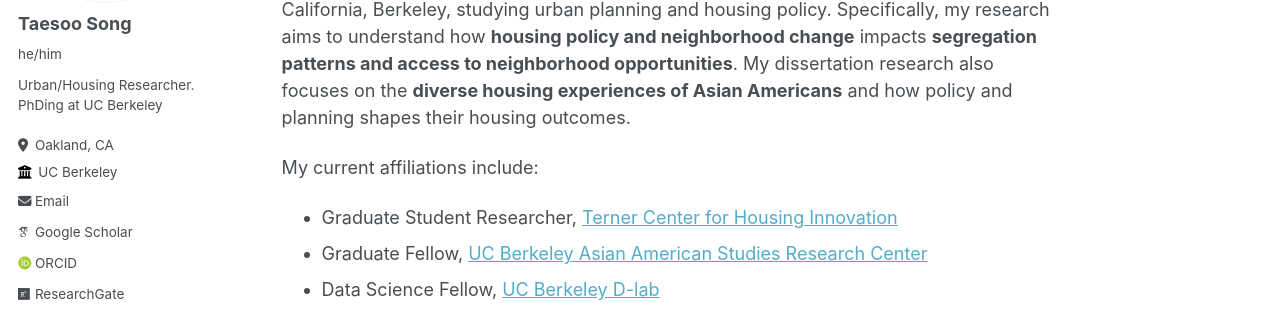
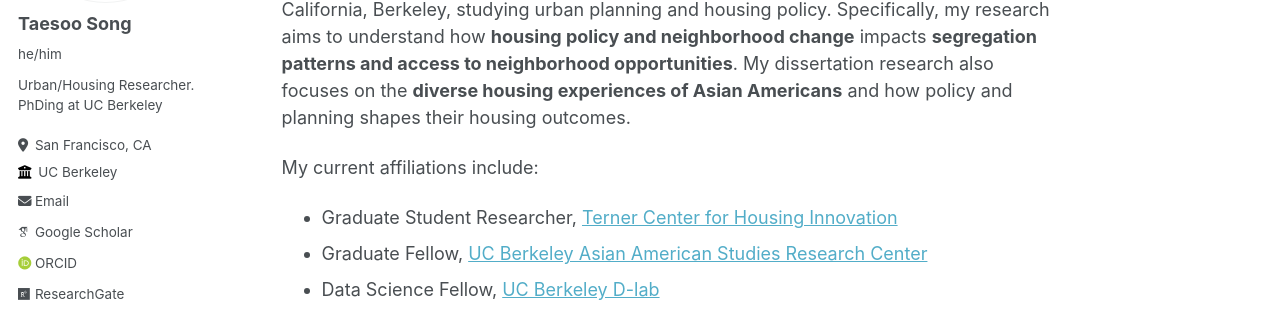
Before and after one commit to taesoosong/taesoosong.github.io, a Jekyll site: the page built from _pages/about.md, in a window 1280 px wide. Shown: the part 275-591 px from the top of the page. Built offline with Jekyll 4.4.1, drawn with Linux system fonts in a browser that asks for light colours; some web fonts are replaced.

Commit message:
Update _config.yml

```diff
--- a/_config.yml
+++ b/_config.yml
@@ -11,7 +11,7 @@ locale                   : "en-US"
 title                    : "Taesoo Song"
 title_separator          : "-"
 name                     : &name "Taesoo Song"
-description              : &description "PhD Candidate at UC Berkeley Dept. of City and Regional Planning"
+description              : &description "PhD Candidate, UC Berkeley"
 url                      : https://taesoosong.github.io # the base hostname & protocol for your site e.g. "https://mmistakes.github.io"
 baseurl                  : "" # the subpath of your site, e.g. "/blog"
 repository               : "taesoosong/taesoosong.github.io"
@@ -25,7 +25,7 @@ author:
   name             : "Taesoo Song"
   pronouns         : he/him
   bio              : "Urban/Housing Researcher.\nPhDing at UC Berkeley"
-  location         : "Oakland, CA"
+  location         : "San Francisco, CA"
   employer         : "UC Berkeley"
   uri              : # URL
   email            : "taesoo.song@berkeley.edu"
```
